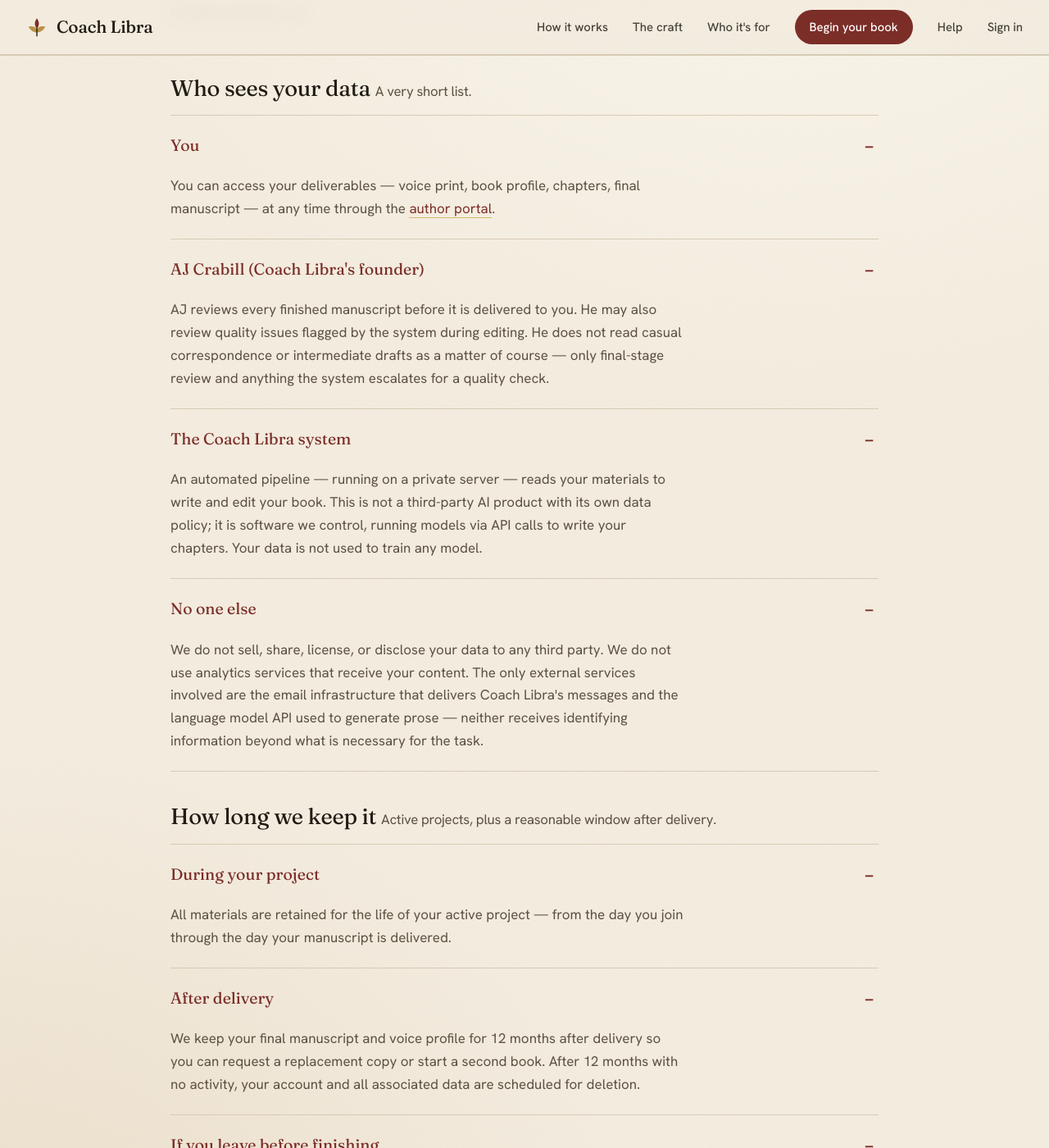
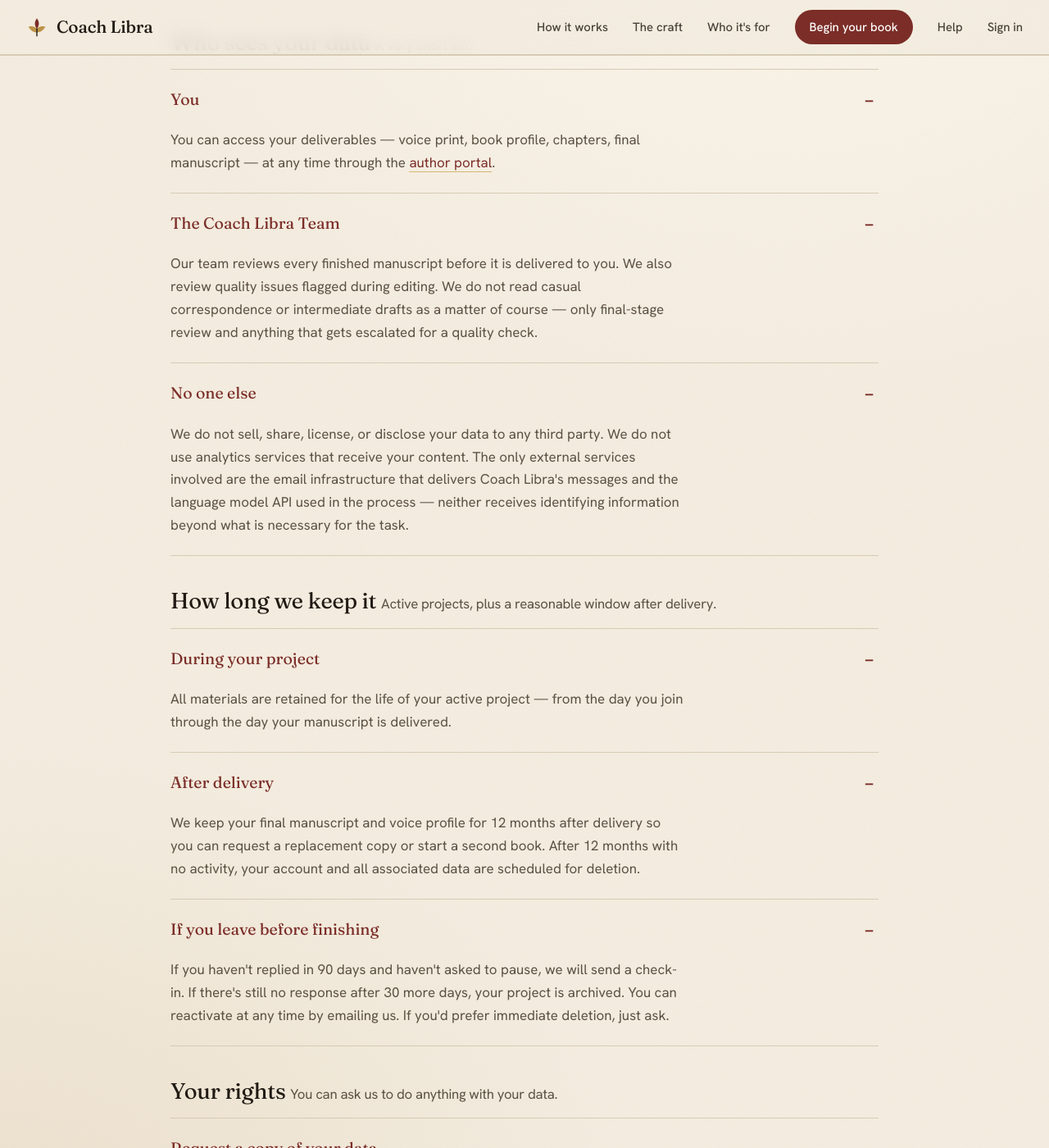
Before and after one commit to ajcrabill/coach-libra-website, a Jekyll site: the page built from privacy.html, in a window 1280 px wide and 1400 px high, scrolled down 2118 px. Shown: the whole window at 82% size. Built offline with Jekyll 4.4.1, drawn with Linux system fonts in a browser that asks for light colours; some of the changed text lies outside the part shown.

Commit message:
Update privacy.html

```diff
--- a/privacy.html
+++ b/privacy.html
@@ -37,15 +37,15 @@
     <details open>
       <summary>We do not train any model on your work — and neither do our providers</summary>
       <div class="a">
-        <p>We have no AI model of our own, and we are not building one from your writing. Coach Libra is deterministic software that calls established language-model APIs to draft prose — that's it.</p>
-        <p>Crucially, <b>we have intentionally opted out of letting those providers train their models on your content.</b> We use the providers' zero-retention / no-training configurations, so the text we send to generate your book is not retained by them and is not used to train their next models. Your writing trains nothing — not us, not them.</p>
+        <p>We have no AI model of our own, and we are not building one from your writing. Coach Libra calls established language-model APIs — that's it.</p>
+        <p>Crucially, <b>we have intentionally opted out of letting those providers train their models on your content.</b> We use the providers' zero-retention / no-training configurations, so the text we send is not retained by them and is not used to train their next models. Your writing trains nothing — not us, not them.</p>
       </div>
     </details>
 
   </div>
 
   <h2 class="sec-title" style="margin-top:2.5rem">What we store
-    <span class="lead">Only what's needed to write your book, nothing more.</span>
+    <span class="lead">Only what's needed to support your book, nothing more.</span>
   </h2>
 
   <div class="faq">
@@ -53,7 +53,7 @@
     <details open>
       <summary>Your writing samples and voice profile</summary>
       <div class="a">
-        <p>To capture your voice, we store the writing samples you share — emails, documents, voice memos, or links you send to <a href="mailto:hello@coachlibra.com">hello@coachlibra.com</a>. From these we build your Author Voice Print: a stylometric profile of how you write (sentence patterns, vocabulary, rhythm, tone). Your voice profile is used solely to write your book in your voice. It is never used for any other purpose, and never shared.</p>
+        <p>To capture your voice, we store the writing samples you share — emails, documents, voice memos, or links you send to <a href="mailto:hello@coachlibra.com">hello@coachlibra.com</a>. From these we build your Author Voice Print: a stylometric profile of how you write (sentence patterns, vocabulary, rhythm, tone). Your voice profile is used solely to support your book in your voice. It is never used for any other purpose, and never shared.</p>
       </div>
     </details>
 
@@ -92,18 +92,13 @@
     </details>
 
     <details open>
-      <summary>AJ Crabill (Coach Libra's founder)</summary>
-      <div class="a">AJ reviews every finished manuscript before it is delivered to you. He may also review quality issues flagged by the system during editing. He does not read casual correspondence or intermediate drafts as a matter of course — only final-stage review and anything the system escalates for a quality check.</div>
-    </details>
-
-    <details open>
-      <summary>The Coach Libra system</summary>
-      <div class="a">An automated pipeline — running on a private server — reads your materials to write and edit your book. This is not a third-party AI product with its own data policy; it is software we control, running models via API calls to write your chapters. Your data is not used to train any model.</div>
+      <summary>The Coach Libra Team</summary>
+      <div class="a">Our team reviews every finished manuscript before it is delivered to you. We also review quality issues flagged during editing. We do not read casual correspondence or intermediate drafts as a matter of course — only final-stage review and anything that gets escalated for a quality check.</div>
     </details>
 
     <details open>
       <summary>No one else</summary>
-      <div class="a">We do not sell, share, license, or disclose your data to any third party. We do not use analytics services that receive your content. The only external services involved are the email infrastructure that delivers Coach Libra's messages and the language model API used to generate prose — neither receives identifying information beyond what is necessary for the task.</div>
+      <div class="a">We do not sell, share, license, or disclose your data to any third party. We do not use analytics services that receive your content. The only external services involved are the email infrastructure that delivers Coach Libra's messages and the language model API used in the process — neither receives identifying information beyond what is necessary for the task.</div>
     </details>
 
   </div>
```
